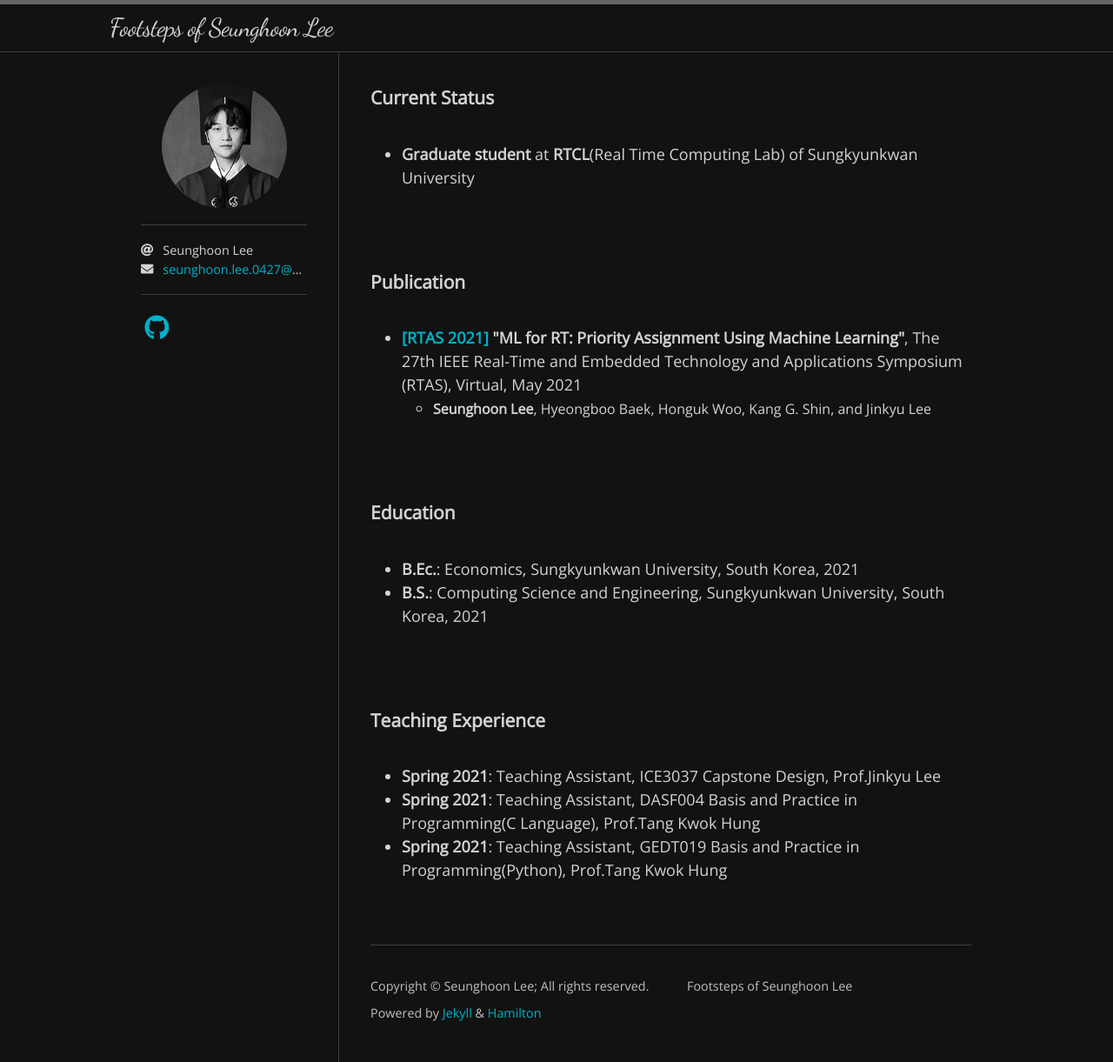
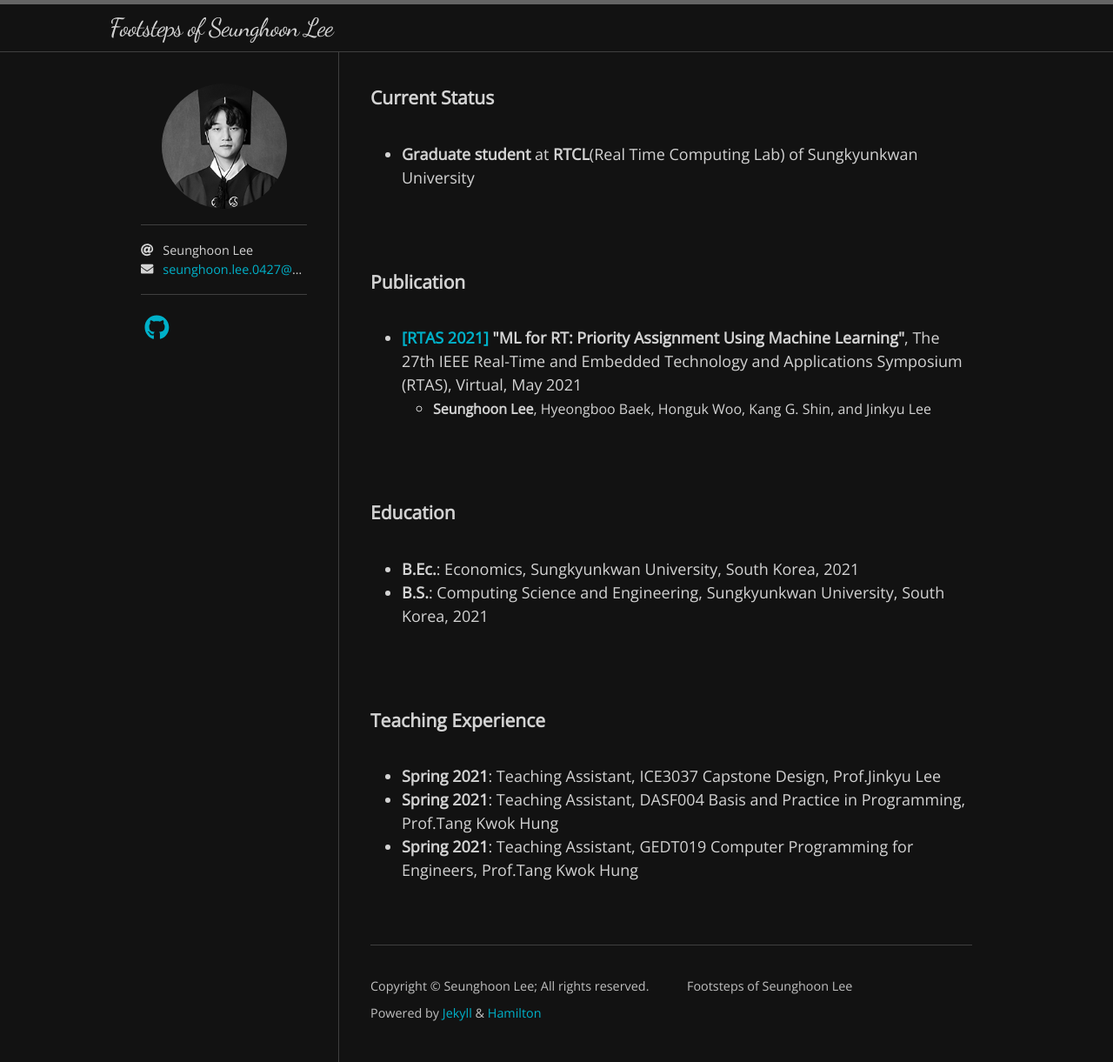
Before and after one commit to SeungHoon00/seunghoon00.github.io, a Jekyll site: the page built from index.html, in a window 1280 px wide. Shown: the whole page at 87% size. Built offline with Jekyll 4.4.1, drawn with Linux system fonts in a browser that asks for light colours; nearby versions of some CDN libraries; some web fonts are replaced; the list of posts is cut into pages by our own code.

Commit message:
Update home.html

```diff
--- a/_layouts/home.html
+++ b/_layouts/home.html
@@ -44,8 +44,8 @@ layout: default
     <h3>Teaching Experience</h3>
     <ul>
       <li><b>Spring 2021</b>: Teaching Assistant, ICE3037 Capstone Design, Prof.Jinkyu Lee</li>
-      <li><b>Spring 2021</b>: Teaching Assistant, DASF004 Basis and Practice in Programming(C Language), Prof.Tang Kwok Hung</li>
-      <li><b>Spring 2021</b>: Teaching Assistant, GEDT019 Basis and Practice in Programming(Python), Prof.Tang Kwok Hung</li>
+      <li><b>Spring 2021</b>: Teaching Assistant, DASF004 Basis and Practice in Programming, Prof.Tang Kwok Hung</li>
+      <li><b>Spring 2021</b>: Teaching Assistant, GEDT019 Computer Programming for Engineers, Prof.Tang Kwok Hung</li>
     </ul>
   </section>
 
```
